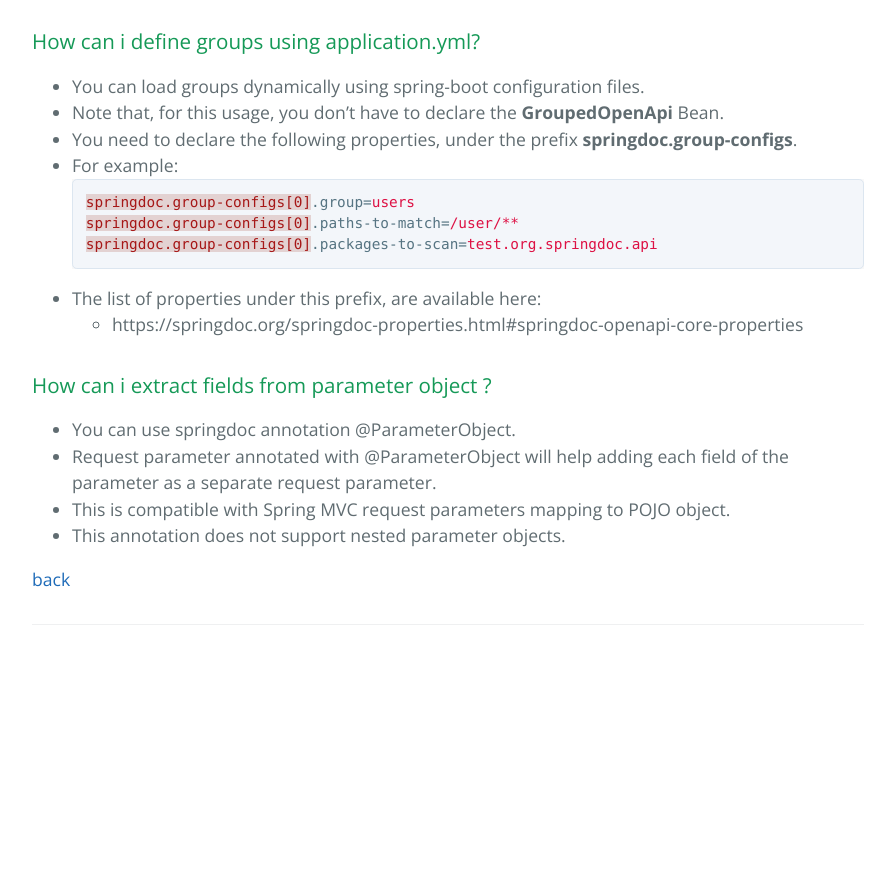
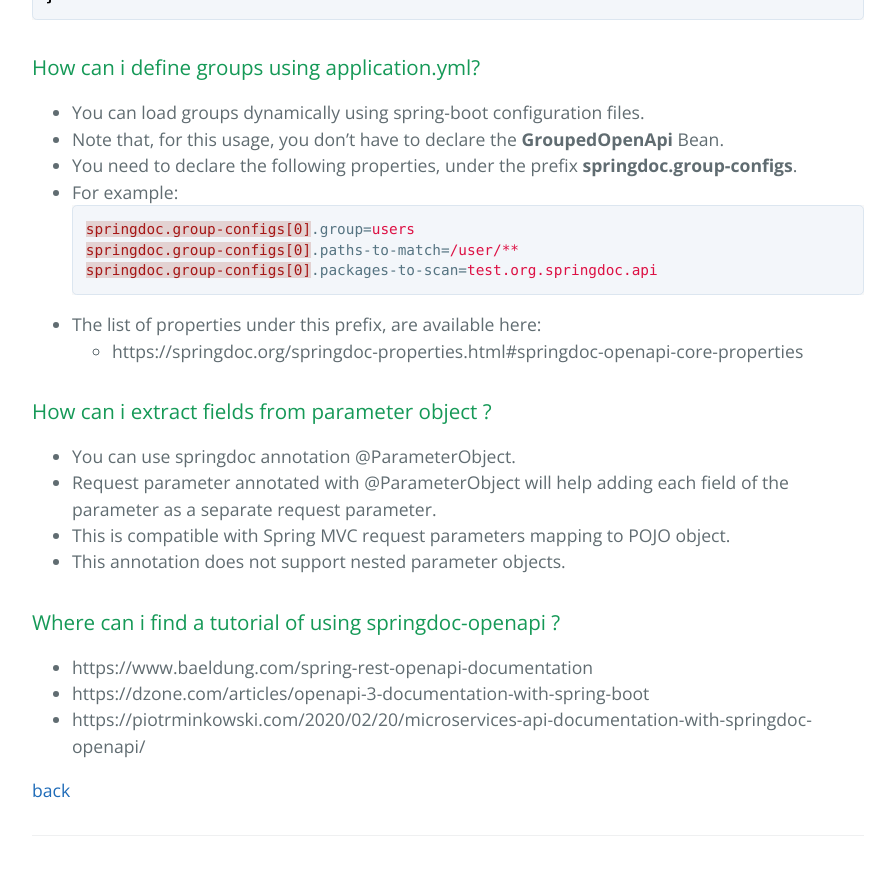
Before and after one commit to springdoc/springdoc.github.io, a Jekyll site: the page built from faq.md, in a window 1280 px wide and 900 px high, scrolled down 17263 px. Shown: the top 875 px of the window, without its empty margins (192-1087 px from the left). Built offline with Jekyll 4.4.1, drawn with Linux system fonts in a browser that asks for light colours; before the commit the page ends 17952 px from its top, so only the background shows below that; some of the changed text lies outside the part shown.

Commit message:
Update faq.md

```diff
--- a/faq.md
+++ b/faq.md
@@ -557,4 +557,9 @@ springdoc.group-configs[0].packages-to-scan=test.org.springdoc.api
 - This is compatible with Spring MVC request parameters mapping to POJO object.
 - This annotation does not support nested parameter objects.
 
+### Where can i find a tutorial of using springdoc-openapi ?
+ - https://www.baeldung.com/spring-rest-openapi-documentation
+ - https://dzone.com/articles/openapi-3-documentation-with-spring-boot
+ - https://piotrminkowski.com/2020/02/20/microservices-api-documentation-with-springdoc-openapi/
+
 [back](./)
```
